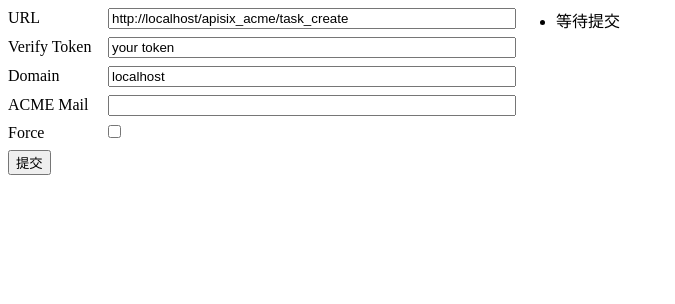
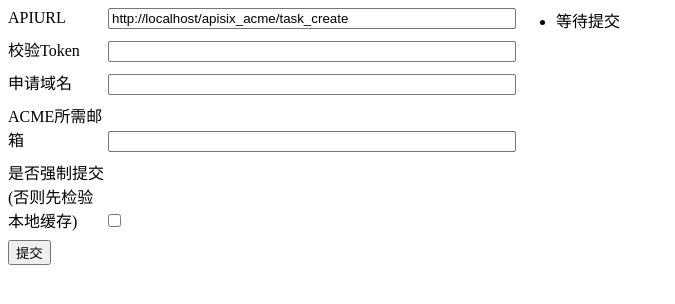
Before and after one commit to TMaize/apisix-acme, a website: page src/www/apisix_acme/tool.html in a window 1280 px wide. Shown: the whole page, without its empty margins (0-675 px from the left). Drawn offline with nearby package versions, Linux system fonts and the light colour scheme.

Commit message:
完善tool.html

```diff
--- a/src/www/apisix_acme/tool.html
+++ b/src/www/apisix_acme/tool.html
@@ -36,23 +36,23 @@
     <div id="app">
       <form @submit.prevent="submit">
         <label>
-          <span>URL</span>
+          <span>APIURL</span>
           <input type="text" required v-model="state.url" />
         </label>
         <label>
-          <span>Verify Token</span>
+          <span>校验Token</span>
           <input type="text" required v-model="state.verifyToken" />
         </label>
         <label>
-          <span>Domain</span>
+          <span>申请域名</span>
           <input type="text" required v-model="state.domain" />
         </label>
         <label>
-          <span>ACME Mail</span>
+          <span>ACME所需邮箱</span>
           <input type="text" v-model="state.acmeMail" />
         </label>
         <label>
-          <span>Force</span>
+          <span>是否强制提交(否则先检验本地缓存)</span>
           <input type="checkbox" v-model="state.force" />
         </label>
         <input type="submit" :value="state.loading?'请求中':'提交'" :disabled="state.loading" />
@@ -69,15 +69,18 @@
           const state = reactive({
             loading: false,
             url: location.origin + '/apisix_acme/task_create',
-            verifyToken: 'your token',
-            domain: location.hostname,
-            acmeMail: '',
+            verifyToken: localStorage.getItem('verifyToken'),
+            domain: localStorage.getItem('domain'),
+            acmeMail: localStorage.getItem('acmeMail'),
             force: false,
             result: ['等待提交']
           })
 
           const submit = async () => {
             state.loading = true
+            localStorage.setItem("domain", state.domain)
+            localStorage.setItem("verifyToken", state.verifyToken)
+            localStorage.setItem("acmeMail", state.acmeMail)
             await axios
               .request({
                 method: 'POST',
```
